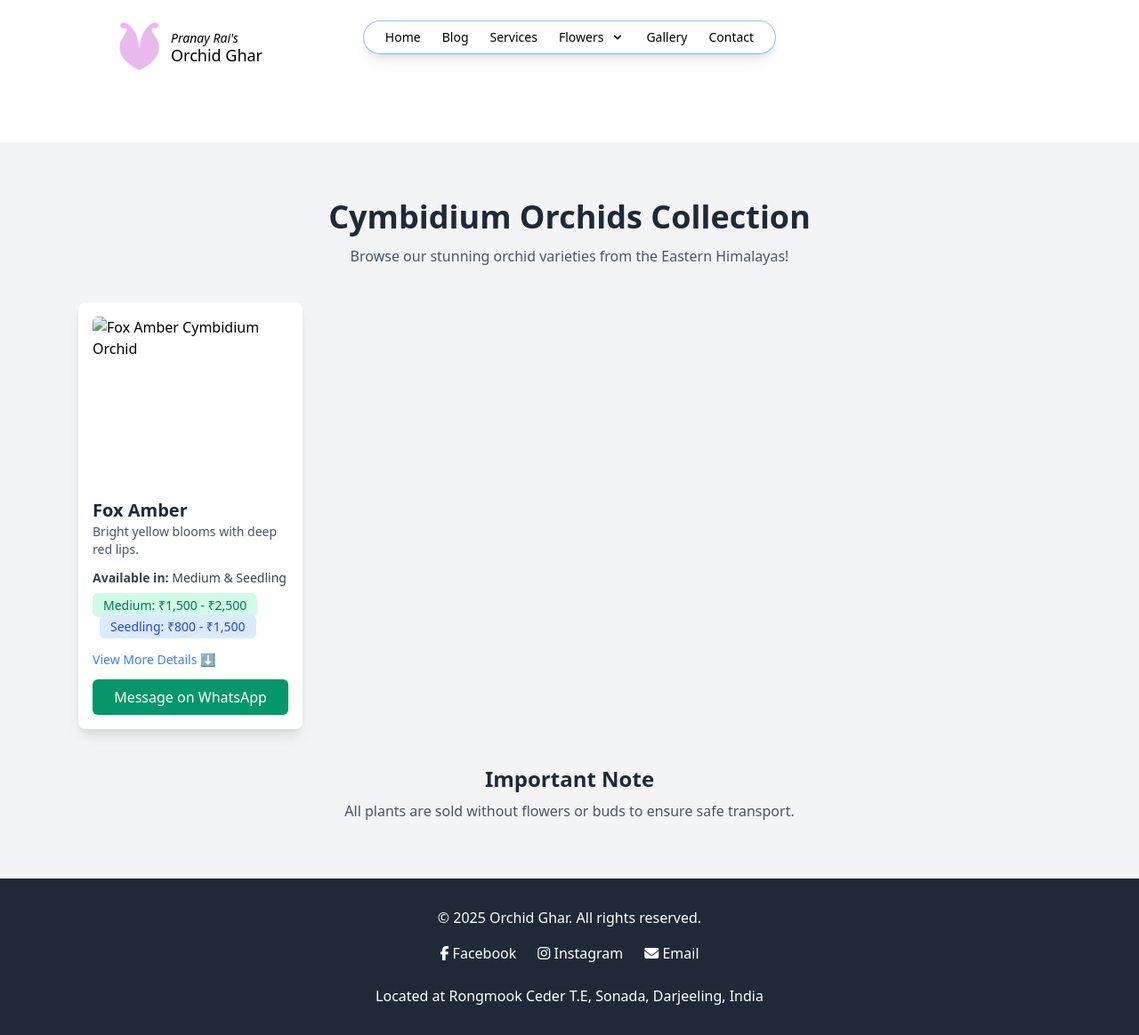
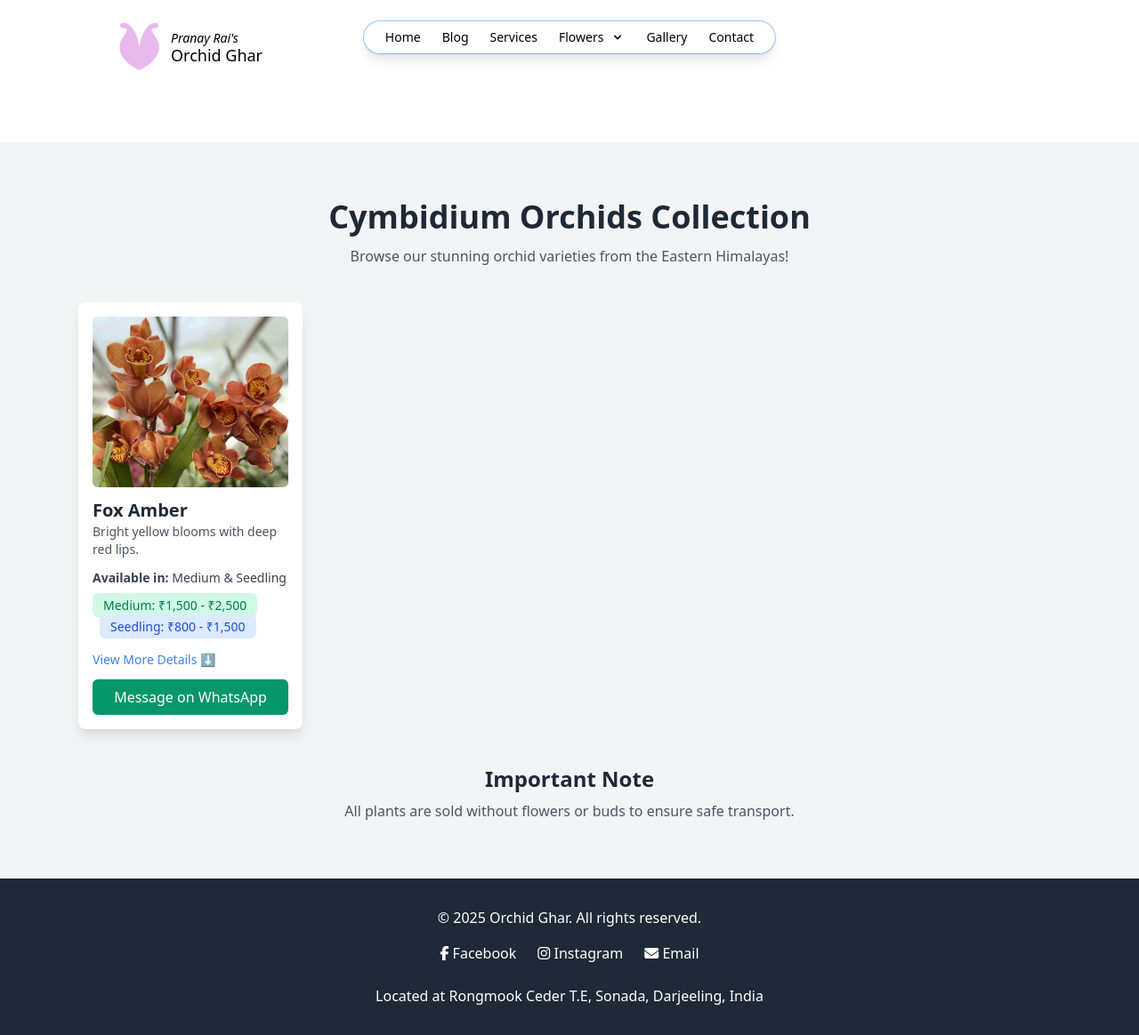
Before and after one commit to OrchidGhar/orchidghar.github.io, a Jekyll site: the page built from _flowers/cymbidium-orchid.html, in a window 1280 px wide. Shown: the whole page at 89% size. Built offline with Jekyll 4.4.1, drawn with Linux system fonts in a browser that asks for light colours; nearby versions of some CDN libraries.

Commit message:
flowers page updated

```diff
--- a/_flowers/cymbidium-orchid.html
+++ b/_flowers/cymbidium-orchid.html
@@ -25,7 +25,7 @@ excerpt: "Cymbidium Orchid care, pricing, and details for orchid lovers in Sikki
 
         <!-- 🏵️ Orchid: Fox Amber -->
         <div class="bg-white dark:bg-gray-800 p-4 rounded-lg shadow-lg transform hover:scale-105 transition">
-          <img src="assets/images/FoxAmber.webp" class="w-full h-48 object-cover rounded-md" alt="Fox Amber Cymbidium Orchid">
+          <img src="{{site.baseurl}}assets/images/foxamber.webp" class="w-full h-48 object-cover rounded-md" alt="Fox Amber Cymbidium Orchid">
           <h3 class="text-xl font-semibold text-gray-800 dark:text-white mt-3">Fox Amber</h3>
           <p class="text-gray-600 dark:text-gray-400 text-sm">Bright yellow blooms with deep red lips.</p>
 
```
